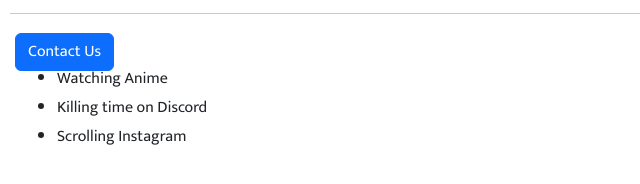
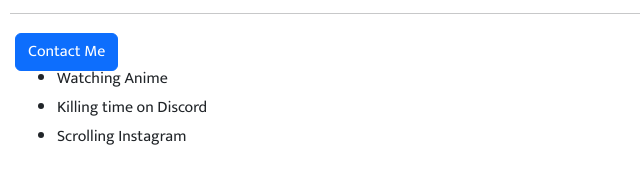
Before and after one commit to harshitkumar7525/Resume, a plain HTML site: page index.html in a window 1280 px wide. Shown: the part 724-908 px from the top of the page, 0-640 px from the left. Drawn offline with nearby package versions, Linux system fonts and the light colour scheme.

Commit message:
fixed some typo

```diff
--- a/index.html
+++ b/index.html
@@ -89,7 +89,7 @@
         </div>
     </div>
     <footer class="foot">
-        <a href="./contact.html" target="_blank"><button class="btn btn-primary">Contact Us</button></a>
+        <a href="./contact.html" target="_blank"><button class="btn btn-primary">Contact Me</button></a>
     </footer>
 </body>
 </html>
```
